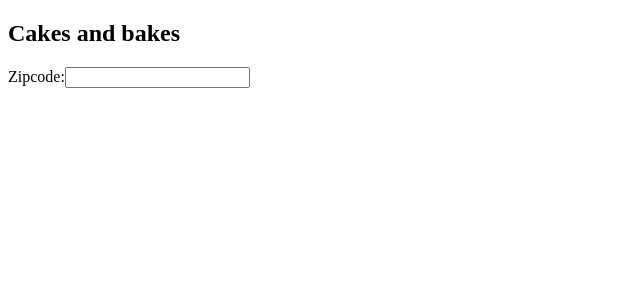
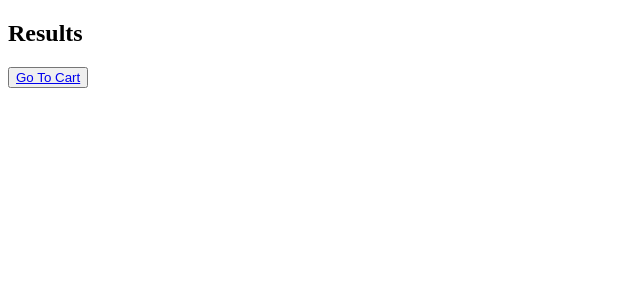
Before and after one commit to aysenurdavulcu/bakeaway, a React (Create React App) app in the folder client/: page /results in a window 1280 px wide. Shown: the top 300 px of the page, without its empty margins (0-640 px from the left). Built offline with nearby package versions, Linux system fonts and the light colour scheme.

Commit message:
added pages

```diff
--- a/client/package.json
+++ b/client/package.json
@@ -8,7 +8,7 @@
     "@testing-library/user-event": "^13.5.0",
     "react": "^18.0.0",
     "react-dom": "^18.0.0",
-    "react-router-dom": "^5.3.0",
+    "react-router-dom": "^6.3.0",
     "react-scripts": "5.0.0",
     "web-vitals": "^2.1.4"
   },
--- a/client/src/index.js
+++ b/client/src/index.js
@@ -1,15 +1,9 @@
-
 import React from 'react';
 import ReactDOM from 'react-dom';
 import { Switch, Route, BrowserRouter } from 'react-router-dom';
 import App from './pages/App';
 import ResultPage from './pages/ResultPage';
-const routing = (
-  <Switch>
-  <Route exact path='/' component={App} />
-  <Route path='/ResultPage' component={ResultPage} />
-  </Switch>
-);
+
 
 ReactDOM.render(
   <React.StrictMode>
--- a/client/src/pages/App.js
+++ b/client/src/pages/App.js
@@ -1,20 +1,21 @@
 import React from "react";
 import { Link } from "react-router-dom";
-class App extends React.Component {
-  render() {
+import LandingPage from "./LandingPage"
+import { BrowserRouter as Router, Routes, Route, Switch} from 'react-router-dom';
+import ResultPage from "./ResultPage";
+import Cart from "./Cart";
+import Confirmation from "./Confirmation";
 
-    return (
-      <div id= "landing">
-        <h2 id="slogan">Cakes and bakes</h2>
-        <form>
-  <label>
-    Zipcode:
-    <input type="text" name="Zipcode"maxLength= "5"/>
-  </label>
-</form>
-      </div>
-    )
-  }
+
+export default function App(){
+  return(
+    <Router>
+      <Routes>
+        <Route exact path= "/" element={<LandingPage/>} />
+        <Route exact path= "/results" element={<ResultPage/>} />
+        <Route exact path= "/cart" element={<Cart/>} />
+        <Route exact path= "/confirmation" element={<Confirmation/>} />
+      </Routes>
+    </Router>
+  )
 }
-
-export default App;
--- /dev/null
+++ b/client/src/pages/Cart.js
@@ -0,0 +1,11 @@
+import React from "react";
+import { Link } from "react-router-dom";
+export default function Cart(){
+    return(
+        <div id = "landing">
+             <h2 id="slogan">Cart</h2>
+             <button> <Link to = "/confirmation"> Confirmation</Link> </button>
+        </div>
+
+    )
+}
--- /dev/null
+++ b/client/src/pages/Confirmation.js
@@ -0,0 +1,11 @@
+import React from "react";
+import { Link } from "react-router-dom";
+export default function Confirmation(){
+    return(
+        <div id = "confirmation">
+             <h2 id="slogan">Confirmation Page</h2>
+             <button> <Link to = "/"> Landing Page</Link> </button>
+        </div>
+
+    )
+}
--- /dev/null
+++ b/client/src/pages/LandingPage.js
@@ -0,0 +1,11 @@
+import React from "react";
+import { Link } from "react-router-dom";
+export default function LandingPage(){
+    return(
+        <div id = "landing">
+             <h2 id="slogan">Cakes and bakes</h2>
+             <button> <Link to = "/results"> Results</Link> </button>
+        </div>
+
+    )
+}
--- a/client/src/pages/ResultPage.js
+++ b/client/src/pages/ResultPage.js
@@ -1,17 +1,11 @@
 import React from "react";
 import { Link } from "react-router-dom";
-class ResultPage extends React.Component {
-  render() {
-    return (
-      <div id= "landing">
-        <h2 id="slogan">stuff and bakes</h2>
-  <label>
-    Zipcode:
-    <input type="text" name="Zipcode"maxLength= "5"/>
-  </label>
-      </div>
+export default function ResultPage(){
+    return(
+        <div id = "landing">
+             <h2 id="slogan">Results</h2>
+             <button> <Link to = "/cart"> Go To Cart</Link> </button>
+        </div>
+
     )
-  }
 }
-
-export default ResultPage;
```
Also changed, not shown: 1 other file (tests, documents, lock files or other folders).
